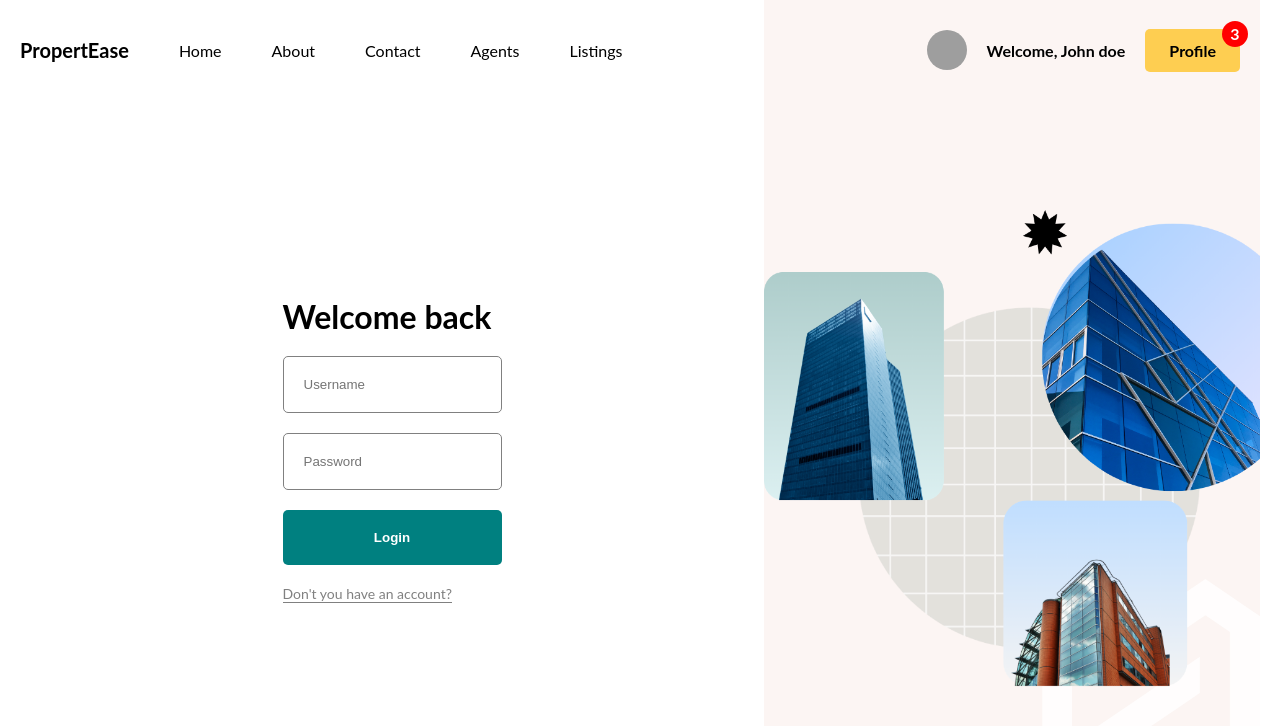
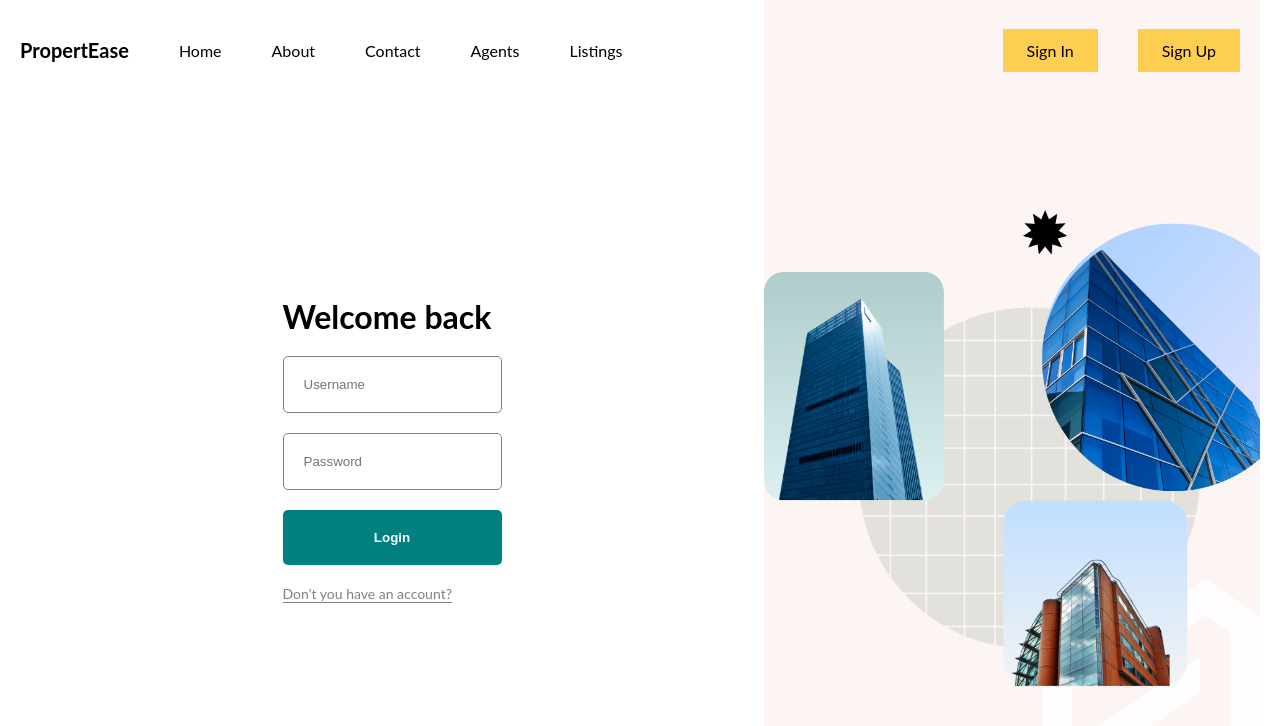
Before and after one commit to ZunainAliAzam/PropertEase, a React (Vite) app in the folder frontend/: page /login in a window 1280 px wide. Shown: the top 726 px of the page. Built offline with nearby package versions, Linux system fonts and the light colour scheme; grey boxes are pictures that could not be loaded.

Commit message:
commit: protected profile page

```diff
--- a/frontend/src/components/navbar/Navbar.jsx
+++ b/frontend/src/components/navbar/Navbar.jsx
@@ -1,14 +1,17 @@
-import React, { useState } from "react";
+import React, { useContext, useState } from "react";
 import { Link } from "react-router-dom"; // Import Link from react-router-dom
 import "./navbar.scss";
+import { AuthContext } from "../../context/AuthContext";
 const Navbar = () => {
   const [open, setOpen] = useState(false);
-  const user = true;
+  const { currentUser } = useContext(AuthContext);
   return (
     <div>
       <nav>
         <div className="left">
-          <Link to="/"><span className="logo">PropertEase</span> </Link>
+          <Link to="/">
+            <span className="logo">PropertEase</span>{" "}
+          </Link>
           <Link to="/">Home</Link>
           <Link to="/">About</Link>
           <Link to="/">Contact</Link>
@@ -16,13 +19,15 @@ const Navbar = () => {
           <Link to="/list">Listings</Link>
         </div>
         <div className="right">
-          {user ? (
+          {currentUser ? (
             <div className="user">
-              <img
-                src="https://images.pexels.com/photos/91227/pexels-photo-91227.jpeg?auto=compress&cs=tinysrgb&w=1260&h=750&dpr=2"
-                alt="user"
-              />
-              <span>Welcome, John doe</span>
+              <img src={currentUser.avatar || "noavatar.jpg"} alt="user" />
+              <span>
+                Welcome,
+                {" " +
+                  currentUser.username.charAt(0).toUpperCase() +
+                  currentUser.username.slice(1)}
+              </span>
               <Link to="/profile" className="profile">
                 <div className="notification">3</div>
                 <span>Profile</span>
@@ -30,7 +35,9 @@ const Navbar = () => {
             </div>
           ) : (
             <>
-              <Link to="/login" className="register">Sign In</Link>
+              <Link to="/login" className="register">
+                Sign In
+              </Link>
               <Link to="/register" className="register">
                 Sign Up
               </Link>
--- a/frontend/src/routes/profilePage/ProfilePage.jsx
+++ b/frontend/src/routes/profilePage/ProfilePage.jsx
@@ -1,4 +1,4 @@
-import React, { useContext } from "react";
+import React, { useContext, useEffect } from "react";
 import "./profilePage.scss";
 import List from "../../components/list/List";
 import Chat from "../../components/chat/Chat";
@@ -10,6 +10,11 @@ const ProfilePage = () => {
   const navigate = useNavigate();
   const { updateUser, currentUser } = useContext(AuthContext);
 
+  useEffect(() => {
+    if (!currentUser) {
+      navigate("/login");
+    }
+  }, [currentUser, navigate]);
   const handleLogout = async () => {
     try {
       const response = await apiRequests.post("/auth/logout");
@@ -21,7 +26,7 @@ const ProfilePage = () => {
     }
   };
   return (
-    <div className="profilePage">
+    (currentUser && <div className="profilePage">
       <div className="details">
         <div className="wrapper">
           <div className="title">
@@ -33,7 +38,7 @@ const ProfilePage = () => {
           <div className="info">
             <span>
               Avatar:
-              <img src={currentUser.avatar || "noavatar.png"} alt="" />
+              <img src={currentUser.avatar || "noavatar.jpg"} alt="" />
             </span>
             <span>
               Username: <b>{currentUser.username}</b>
@@ -59,7 +64,7 @@ const ProfilePage = () => {
           <Chat />
         </div>
       </div>
-    </div>
+    </div>)
   );
 };
 
--- a/frontend/src/routes/profileUpdatePage/ProfileUpdatePage.jsx
+++ b/frontend/src/routes/profileUpdatePage/ProfileUpdatePage.jsx
@@ -25,7 +25,7 @@ const ProfileUpdatePage = () => {
       navigate("/profile");
     } catch (err) {
       console.error("Error updating user:", err);
-      setError("Failed to update user");
+      setError(err.response.data.message);
     }
   };
   return (
@@ -39,7 +39,7 @@ const ProfileUpdatePage = () => {
               id="username"
               name="username"
               type="text"
-              efaultValue={currentUser.username}
+              defaultValue={currentUser.username}
             />
           </div>
           <div className="item">
@@ -48,7 +48,7 @@ const ProfileUpdatePage = () => {
               id="email"
               name="email"
               type="email"
-              efaultValue={currentUser.email}
+              defaultValue={currentUser.email}
             />
           </div>
           <div className="item">
@@ -60,7 +60,7 @@ const ProfileUpdatePage = () => {
         </form>
       </div>
       <div className="sideContainer">
-        <img
+        {/* <img
           src={avatar[0] || currentUser.avatar || "/noavatar.jpg"}
           alt=""
           className="avatar"
@@ -74,7 +74,7 @@ const ProfileUpdatePage = () => {
             folder: "avatars",
           }}
           setState={setAvatar}
-        />
+        /> */}
       </div>
     </div>
   );
```
Also changed, not shown: frontend/public/noavatar.jpg (added).
